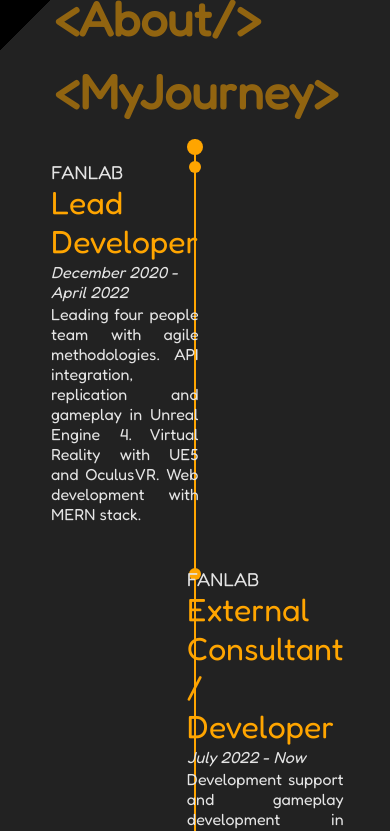
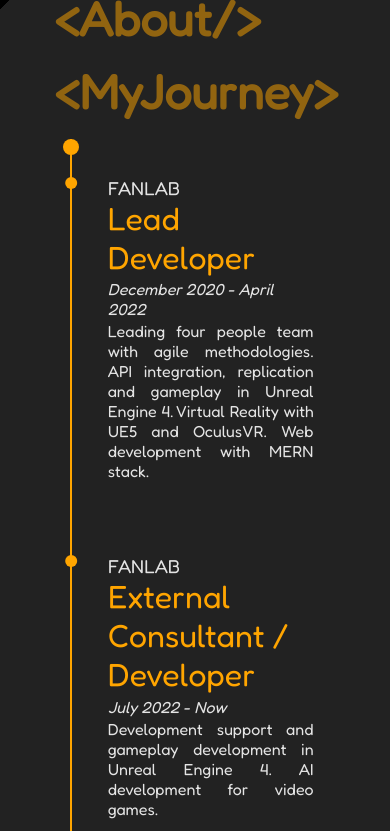
Before and after one commit to FrancoBarrera99/portfolio, a React (Create React App) app: page / in a window 390 px wide. Shown: the part 4780-5611 px from the top of the page. Built offline with nearby package versions, Linux system fonts and the light colour scheme.

Commit message:
Experience Component Responsive Timeline & Milestones

```diff
--- a/src/components/experience/Experience.scss
+++ b/src/components/experience/Experience.scss
@@ -13,11 +13,11 @@
         align-self: flex-start;
     }
 
-    .experience_title:last-of-type{
+    .experience_title:last-of-type {
         padding: 1% 5% 2.5% 5%;
     }
 
-    .experience_timeline{
+    .experience_timeline {
         position: relative;
         display: flex;
         flex-direction: column;
@@ -33,7 +33,7 @@
             background-color: orange;
         }
 
-        .experience_line:before{
+        .experience_line:before {
             position: absolute;
             display: block;
             content: '';
@@ -45,7 +45,7 @@
             transform: translateX(-50%);
         }
 
-        .experience_line:after{
+        .experience_line:after {
             position: absolute;
             display: block;
             content: '';
@@ -66,10 +66,12 @@
                 transform: translateX(-100%);
                 transition: 750ms all ease-in-out;
             }
+
             .milestone_container.active {
                 transform: translateX(0%);
                 opacity: 1;
             }
+
         }
 
         .milestone:nth-of-type(odd) {
@@ -78,6 +80,7 @@
             .milestone_container {
                 transform: translateX(100%);
             }
+
             .milestone_container.active {
                 transform: translateX(0%);
                 opacity: 1;
@@ -85,3 +88,30 @@
         }
     }
 }
+
+@media (max-width: 800px) {
+    .experience {
+        .experience_timeline {
+            .experience_line {
+                left: 10%;
+            }
+
+            .milestone {
+                margin: 10% 10% 10% 20%;
+
+                .milestone_container {
+                    transform: translateX(100%);
+                }
+
+                .milestone_bead {
+                    left: 10%;
+                    transform: translateX(-40%);
+                }
+            }
+
+            .milestone:nth-of-type(odd) {
+                margin: 10% 10% 10% 20%;
+            }
+        }
+    }
+}
```
